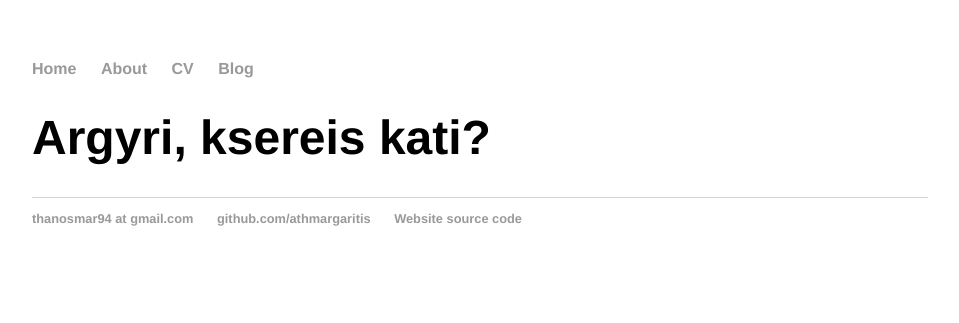
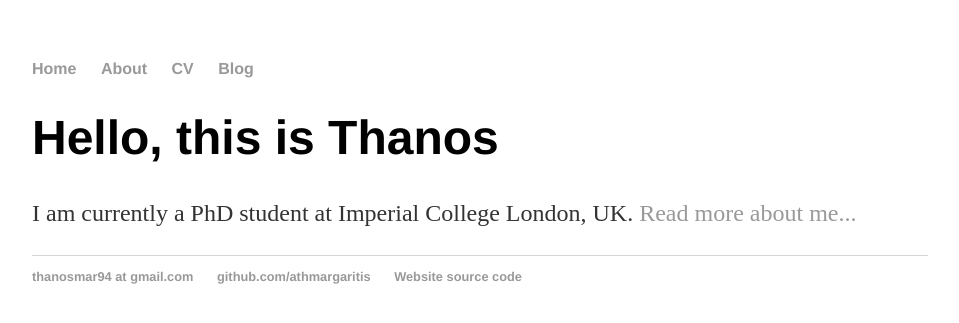
Before and after one commit to athmargaritis/athmargaritis.github.io, a Jekyll site: the page built from index.html, in a window 1280 px wide. Shown: the top 323 px of the page, without its empty margins (160-1119 px from the left). Built offline with Jekyll 4.4.1, drawn with Linux system fonts in a browser that asks for light colours.

Commit message:
Update index.html

```diff
--- a/index.html
+++ b/index.html
@@ -3,7 +3,6 @@ layout: default
 title: A.T. Margaritis
 ---
 <div class="blurb">
-	<h1>Argyri, ksereis kati?</h1>
-<!-- 	<p>Hello. <a href="/about">Read more about my life...</a></p> -->
-	<meta http-equiv="refresh" content="3;/blog/2020/06/17/gamiesai">
+	<h1>Hello, this is Thanos</h1>
+	<p>I am currently a PhD student at Imperial College London, UK. <a href="/about">Read more about me...</a></p>
 </div><!-- /.blurb -->
```
